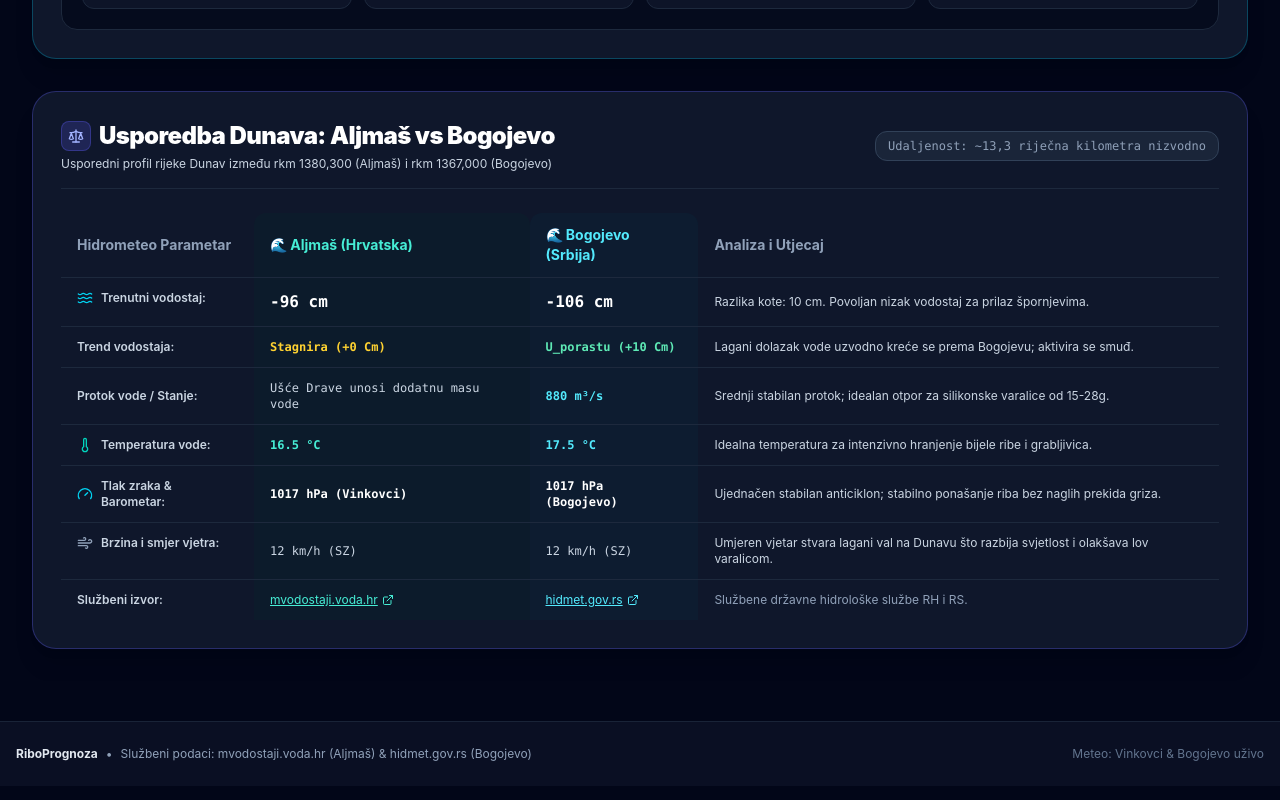
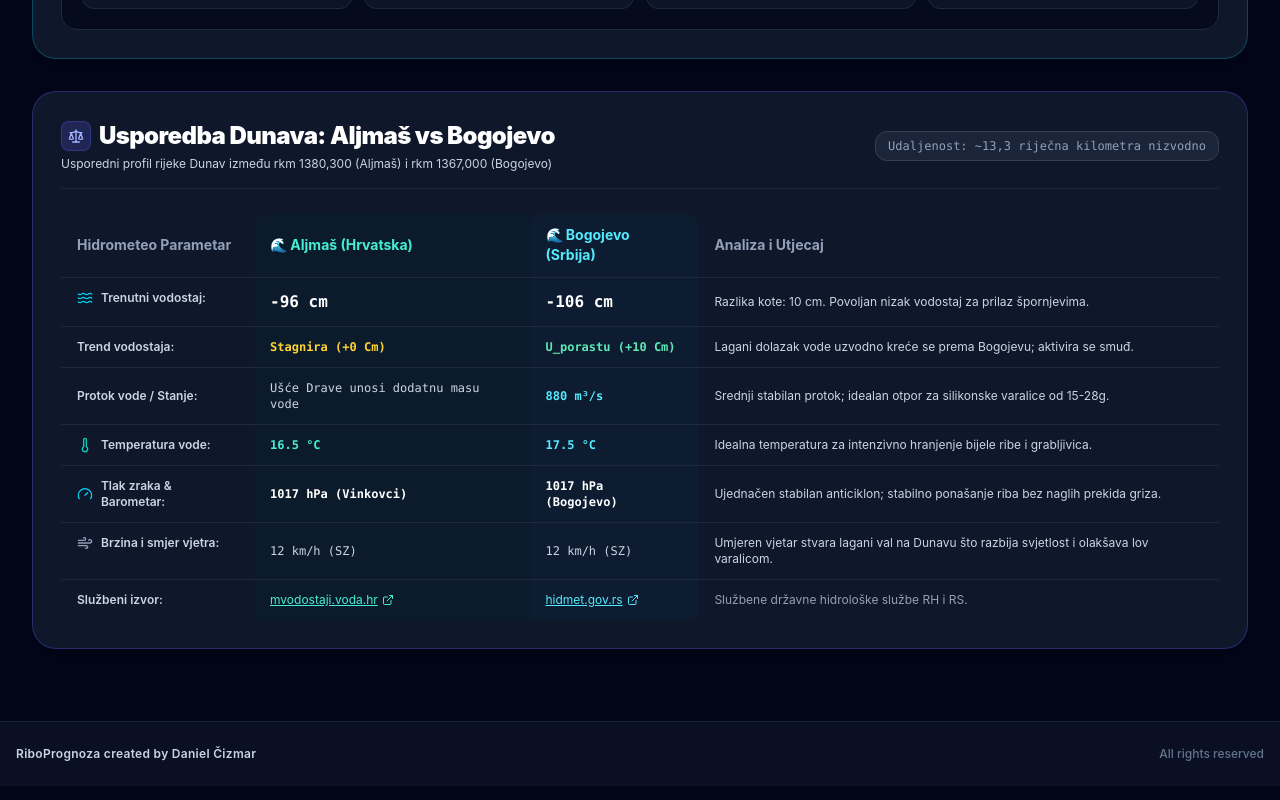
Before and after one commit to dxdandy/Android-App-Repo, a React (Vite) app: page / in a window 1280 px wide. Shown: the part 3047-3847 px from the top of the page. Built offline with nearby package versions, Linux system fonts and the light colour scheme; no server answers.

Commit message:
refactor: update branding, theme colors, and config
- Update PWA manifest and theme colors to dark slate (#020617)
- Simplify footer branding and copyright information
- Disable HMR in development configuration
- Update build assets and service worker revision details

```diff
--- a/src/App.tsx
+++ b/src/App.tsx
@@ -350,14 +350,12 @@ export default function App() {
 
       {/* Footer */}
       <footer className="border-t border-slate-800/80 bg-slate-900/60 py-6 mt-10 text-center text-xs text-slate-400 w-full max-w-full overflow-hidden">
-        <div className="max-w-7xl mx-auto px-4 flex flex-col sm:flex-row items-center justify-between gap-3 text-center sm:text-left">
-          <div className="flex items-center space-x-2 flex-wrap justify-center sm:justify-start">
-            <span className="font-bold text-slate-200">RiboPrognoza</span>
-            <span>•</span>
-            <span>Službeni podaci: mvodostaji.voda.hr (Aljmaš) & hidmet.gov.rs (Bogojevo)</span>
+        <div className="max-w-7xl mx-auto px-4 flex flex-col sm:flex-row items-center justify-between gap-2 text-center sm:text-left">
+          <div className="text-slate-300 font-semibold tracking-wide">
+            RiboPrognoza created by Daniel Čizmar
           </div>
-          <div className="text-slate-500">
-            <span>Meteo: Vinkovci & Bogojevo uživo</span>
+          <div className="text-slate-500 font-medium">
+            All rights reserved
           </div>
         </div>
       </footer>
--- a/vite.config.ts
+++ b/vite.config.ts
@@ -17,8 +17,8 @@ export default defineConfig(() => {
           name: 'RiboPrognoza - Dunav (Aljmaš & Bogojevo)',
           short_name: 'RiboPrognoza',
           description: 'Službeni vodostaji Dunava za Aljmaš i Bogojevo uživo, meteo podaci, barometar i dnevni solunarni rezultati za ribolov.',
-          theme_color: '#0e7490',
-          background_color: '#0f172a',
+          theme_color: '#020617',
+          background_color: '#020617',
           display: 'standalone',
           orientation: 'portrait',
           start_url: '/',
@@ -76,8 +76,8 @@ export default defineConfig(() => {
       },
     },
     server: {
-      hmr: process.env.DISABLE_HMR !== 'true',
-      watch: process.env.DISABLE_HMR === 'true' ? null : {},
+      hmr: false,
+      watch: null,
     },
   };
 });
```
Also changed, not shown: 6 other files (tests, documents, lock files or other folders).
